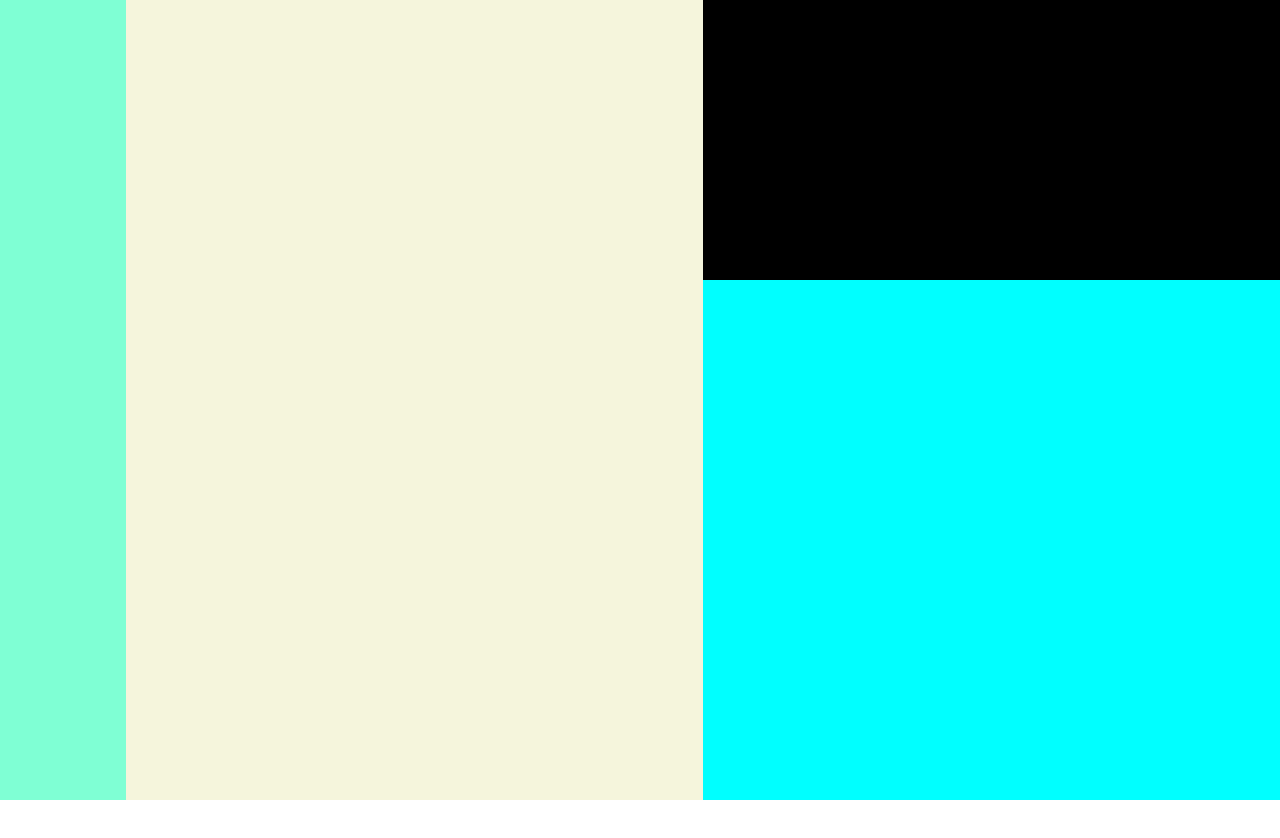
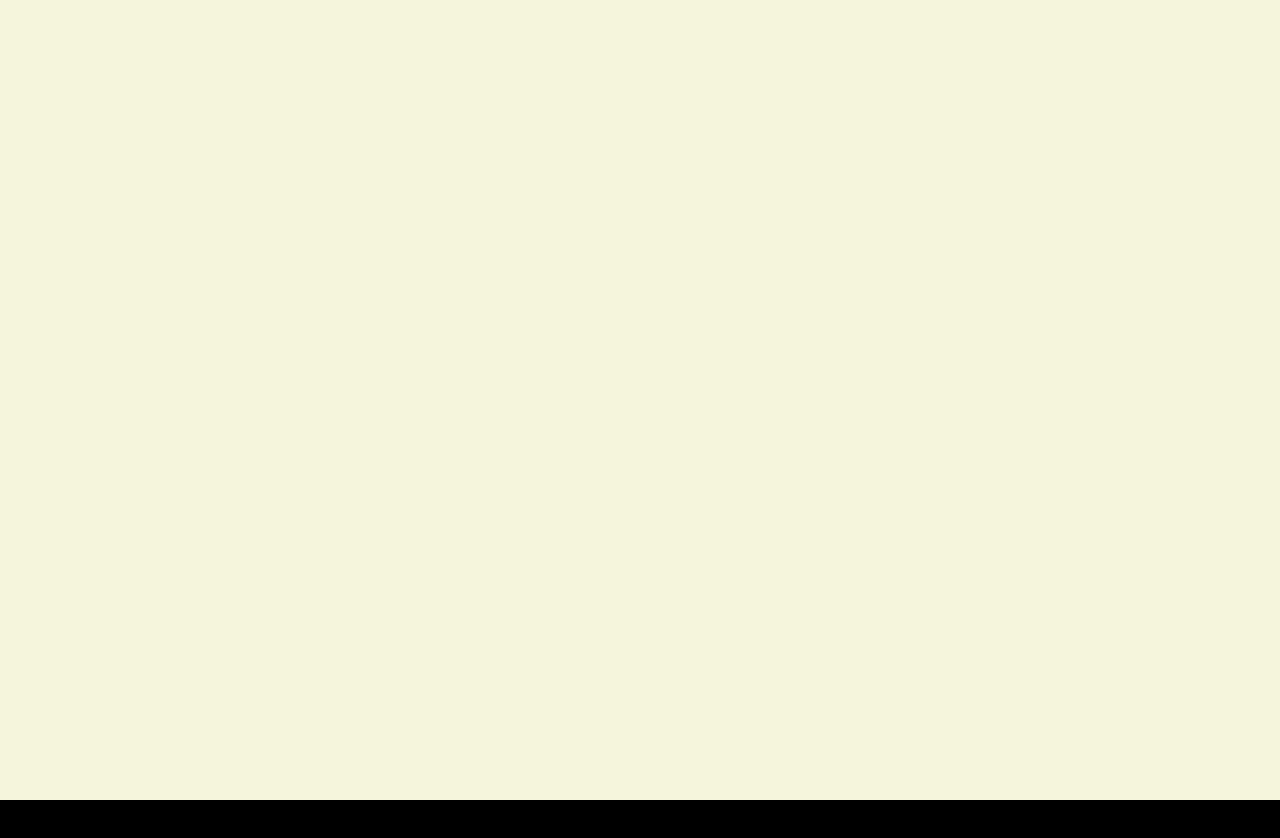
Before and after one commit to macchiagabriele13/html-css-spotifyweb, a plain HTML site: page index.html in a window 1280 px wide. Before the commit the page ends 800 px from the top, so only its background shows below. Drawn offline with Linux system fonts and the light colour scheme.

Commit message:
modifiche iniziali

```diff
--- a/assets/css/style.css
+++ b/assets/css/style.css
@@ -6,29 +6,29 @@
 
 
 
-.debug .main{
+.main{
     height: 100vh;
     background-color: aqua;
-    display: flex;
+
 }
-.debug .sidebar{
+.sidebar{
     width: 280px;
     background-color: aquamarine;
 }
 
-.debug .display{
-    height: 100vh;
+.display{
+    height: 100%;
     width: 100%;
     background-color: beige;
 }
 
-.debug .banner{
+ .banner{
     height: 180px;
     background-color: blue;
 }
 
-.debug .player{
-    height: 280px;
+ .player{
+    height: 180px;
     width: 100%;
     background-color: black;
 }
--- a/index.html
+++ b/index.html
@@ -12,7 +12,6 @@
 <body class="debug">
     <main>
         <div class="main">
-            <div class="sidebar"></div>
             <div class="display"></div>
             <div class="player"></div>
 
```
